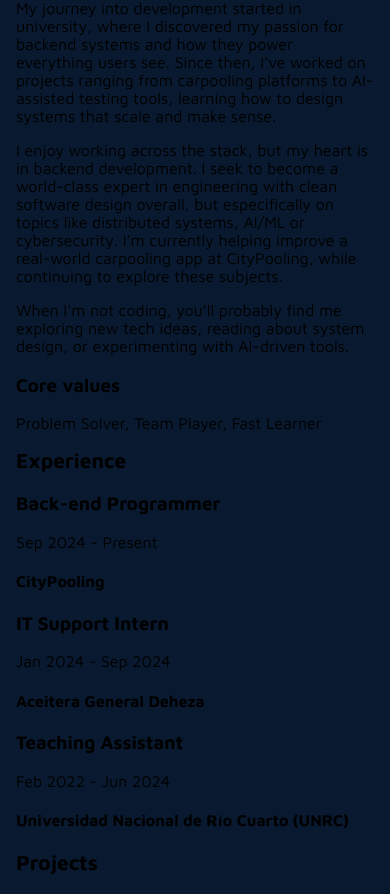
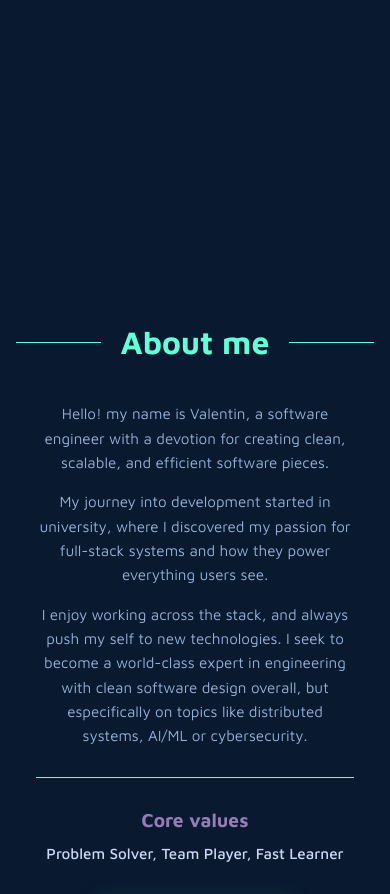
Before and after one commit to ValenButtignol/vbuttignol-portfolio, a React (Vite) app: page / in a window 390 px wide. Shown: the part 1039-1933 px from the top of the page. Built offline with nearby package versions, Linux system fonts and the light colour scheme.

Commit message:
refine introduction and about me section

```diff
--- a/src/components/About.tsx
+++ b/src/components/About.tsx
@@ -1,16 +1,30 @@
+import '../styles/about.css';
+import '../index.css'
+import selfpic from '../assets/selfpic.png';
+
 const About = () => {
   return (
-    <>
-      <h2>About me</h2>
-      <p>Hello! my name is Valentin, a passionate software engineer with a devotion for  to creating clean, scalable, and efficient software pieces.</p>
-      <p>My journey into development started in university, where I discovered my passion for backend systems and how they power everything users see. Since then, I've worked on projects ranging from carpooling platforms to AI-assisted testing tools, learning how to design systems that scale and make sense.</p>
-      <p>I enjoy working across the stack, but my heart is in backend development. I seek to become a world-class expert in engineering with clean software design overall, but especifically on topics like distributed systems, AI/ML or cybersecurity. I'm currently helping improve a real-world carpooling app at CityPooling, while continuing to explore these subjects.</p>
-      <p>When I'm not coding, you'll probably find me exploring new tech ideas, reading about system design, or experimenting with AI-driven tools.</p>
-      <div>
-        <h3>Core values</h3>
-        <p>Problem Solver, Team Player, Fast Learner</p>
+    <div className='section-wrapper'>
+      <div className='about-title'>
+        <h2 className='lb-font'>About me</h2>
       </div>
-    </>
+      <div className="about-container">
+        <div className="about-text">
+          <p className='gray-font'>Hello! my name is Valentin, a software engineer with a devotion for creating clean, scalable, and efficient software pieces.</p>
+          <p className='gray-font'>My journey into development started in university, where I discovered my passion for full-stack systems and how they power everything users see.</p>
+          <p className='gray-font'>I enjoy working across the stack, and always push my self to new technologies. I seek to become a world-class expert in engineering with clean software design overall, but especifically on topics like distributed systems, AI/ML or cybersecurity.</p>
+          <div className="core-values">
+            <h3 className='darkpurple-font'>Core values</h3>
+            <p className='smoothgray-font'>Problem Solver, Team Player, Fast Learner</p>
+          </div>
+        </div>
+        <div className="about-photo">
+          <div className="photo-placeholder">
+            <img src={selfpic}></img>
+          </div>
+        </div>
+      </div>
+    </div>
   )
 }
 
--- a/src/components/Introduction.tsx
+++ b/src/components/Introduction.tsx
@@ -4,7 +4,7 @@ import HexStack from './HexStack';
 
 const Introduction = () => {
   return (
-    <div className='intro-wrapper'>
+    <div className='section-wrapper'>
       <div className="intro-container">
         <div className="intro-text">
           <p className="gray-font elegant-font">Hi there! My name is</p>
@@ -12,12 +12,11 @@ const Introduction = () => {
           <h2 className="darkpurple-font">and I'm a Software Engineer.</h2>
           <p className='gray-font'>
             I specialize in backend development, with a professional experience and
-            strong academic foundation in building reliable, scalable software. I'm
-            passionate about creating clean, efficient solutions and continuously
+            strong academic foundation in building reliable and scalable software.
+            Passionate about creating clean, efficient solutions and continuously
             learning new technologies.
           </p>
         </div>
-
         <div className="intro-hex">
           <HexStack />
         </div>
--- a/src/index.css
+++ b/src/index.css
@@ -25,3 +25,12 @@ html, body {
 .elegant-font {
   font-family: 'Comfortaa', Arial, Helvetica, sans-serif;
 }
+
+.section-wrapper {
+  min-height: 100vh;
+  display: flex;
+  flex-direction: column;
+  justify-content: center;
+  padding: 20vh 0;
+  box-sizing: border-box;
+}
--- /dev/null
+++ b/src/styles/about.css
@@ -0,0 +1,138 @@
+.about-title h2 {
+  text-align: center;
+  font-size: clamp(2rem, 4vw, 3rem);
+  margin: 0 0 40px 0;
+  display: flex;
+  align-items: center;
+  gap: 20px;
+}
+
+.about-title h2::before,
+.about-title h2::after {
+  content: '';
+  flex: 1;
+  height: 1px;
+  background-color: #64ffda;
+}
+
+.about-container {
+  display: flex;
+  justify-content: space-between;
+  align-items: center;
+  gap: 60px;
+}
+
+.about-text {
+  max-width: 600px;
+  flex: 1;
+}
+
+.about-text h3 {
+  align-items: center;
+  font-size: clamp(1.2rem, 2vw, 1.8rem);
+  margin: 0;
+}
+
+.about-text p {
+  font-size: clamp(0.95rem, 1vw, 1.1rem);
+  margin: 0 0 15px 0;
+  line-height: 1.6;
+}
+
+.core-values {
+  margin-top: 30px;
+  padding-top: 30px;
+  border-top: 1px solid #64ffda;
+}
+
+.core-values h3 {
+  margin-bottom: 10px;
+}
+
+.core-values p {
+  margin: 0;
+  font-weight: 500;
+}
+
+.about-photo {
+  display: flex;
+  justify-content: center;
+  align-items: center;
+  flex: 1;
+}
+
+.photo-placeholder {
+  width: 300px;
+  height: 400px;
+  background: linear-gradient(135deg, #1a404e 0%, #0f2a3e 100%);
+  border: 2px solid #64ffda;
+  border-radius: 8px;
+  display: flex;
+  justify-content: center;
+  align-items: center;
+  color: #64ffda;
+  font-size: 16px;
+  box-shadow: 0 0 20px rgba(100, 255, 218, 0.1);
+  transition: all 0.3s ease;
+}
+
+.photo-placeholder:hover {
+  box-shadow: 0 0 30px rgba(100, 255, 218, 0.2);
+  border-color: #94afd4;
+}
+
+.photo-placeholder img {
+  width: 100%;
+  height: 100%;
+  object-fit: cover;
+  border-radius: 6px;
+}
+
+@media (max-width: 900px) {
+  .about-wrapper {
+    padding: 40px 0;
+  }
+
+  .about-container {
+    flex-direction: column;
+    align-items: center;
+    padding: 0 30px;
+    gap: 40px;
+  }
+
+  .about-text {
+    max-width: 100%;
+    text-align: center;
+  }
+
+  .core-values {
+    border-top: 1px solid #64ffda;
+    margin: 30px 0 0 0;
+    padding: 30px 0 0 0;
+  }
+
+  .about-photo {
+    width: 100%;
+  }
+
+  .photo-placeholder {
+    width: 250px;
+    height: 350px;
+  }
+}
+
+@media (max-width: 600px) {
+  .about-container {
+    padding: 0 20px;
+    gap: 30px;
+  }
+
+  .about-text h2 {
+    margin-bottom: 20px;
+  }
+
+  .photo-placeholder {
+    width: 200px;
+    height: 280px;
+  }
+}
--- a/src/styles/introduction.css
+++ b/src/styles/introduction.css
@@ -1,12 +1,3 @@
-.intro-wrapper {
-  min-height: 100vh;
-  display: flex;
-  flex-direction: column;
-  justify-content: flex-start;
-  padding-top: 20vh;
-  box-sizing: border-box;
-}
-
 .intro-container {
   display: flex;
   justify-content: space-between;
@@ -56,9 +47,9 @@ h2 {
   transition: 0.1s ease-in-out;
 }
 
-.contact-button:hover {
+.contact-button:hover{
   border-color: #64ffda;
-  background-color: #09192F;
+  background-color: #1a404e;
   color: #64ffda;
   filter: drop-shadow(0px 0px 5px #64ffda);
 }
```
Also changed, not shown: 1 other file (tests, documents, lock files or other folders).
